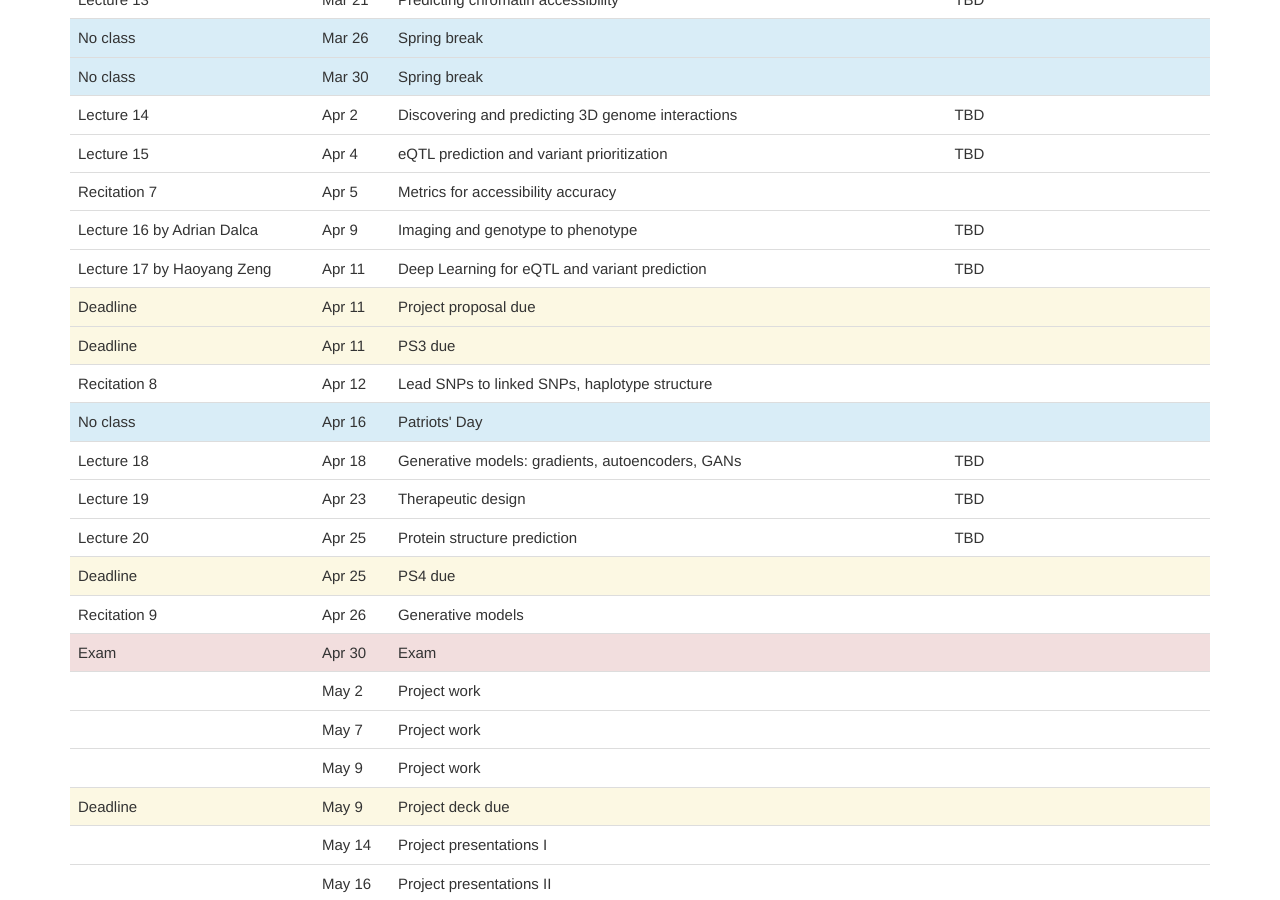
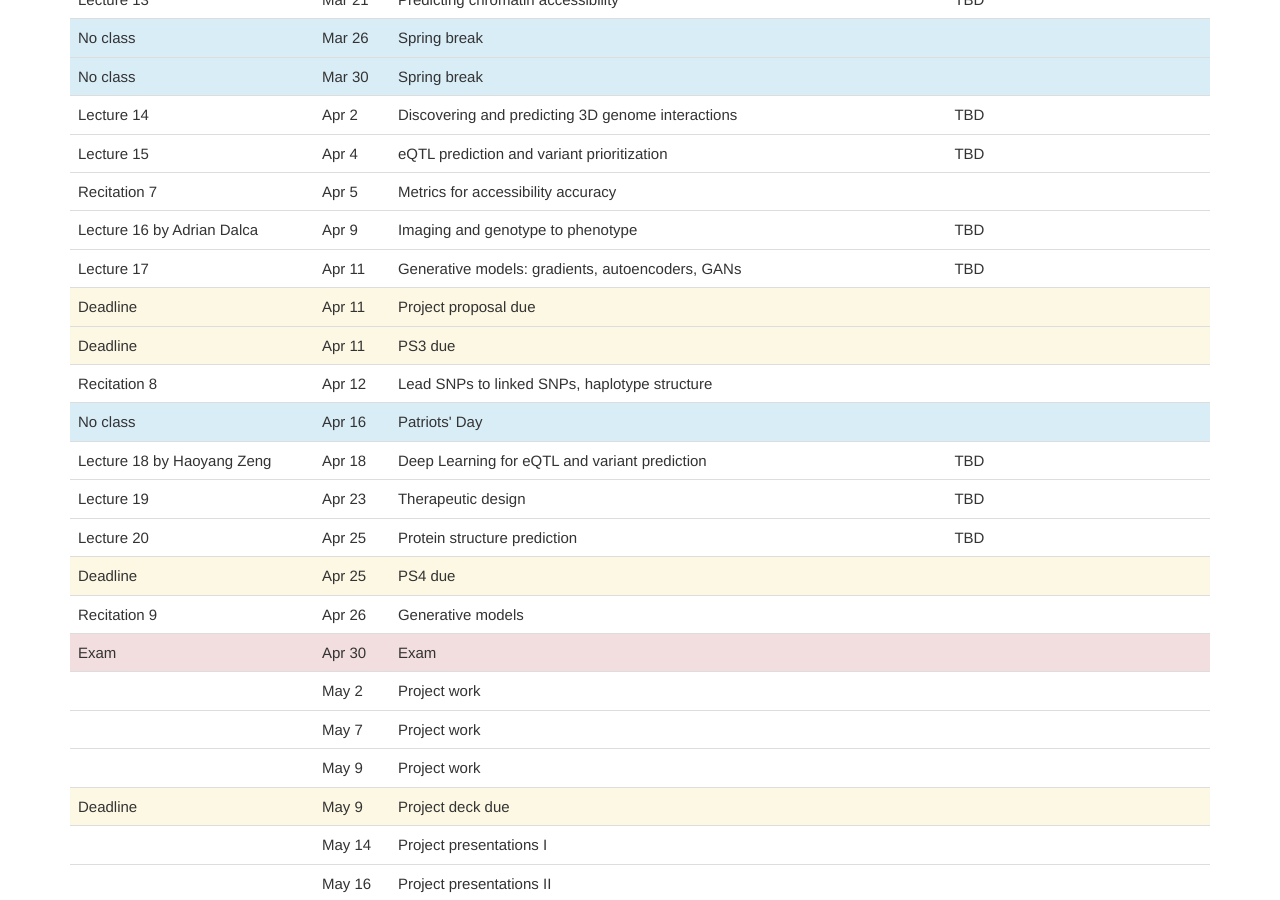
Before and after one commit to mit6874/mit6874.github.io, a Jekyll site: the page built from index.html, in a window 1280 px wide and 900 px high, scrolled down 1375 px. Built offline with Jekyll 4.4.1, drawn with Linux system fonts in a browser that asks for light colours; nearby versions of some CDN libraries; part of the change alters nothing that is shown.

```diff
--- a/index.html
+++ b/index.html
@@ -219,9 +219,9 @@ layout: default
             <td></td>
         </tr>
         <tr>
-            <td>Lecture 17 by Haoyang Zeng</td>
+            <td>Lecture 17</td>
             <td>Apr 11</td>
-            <td>Deep Learning for eQTL and variant prediction</td>
+            <td>Generative models: gradients, autoencoders, GANs</td>
             <td>TBD</td>
             <td></td>
         </tr>
@@ -254,9 +254,9 @@ layout: default
             <td></td>
         </tr>
         <tr>
-            <td>Lecture 18</td>
+            <td>Lecture 18 by Haoyang Zeng</td>
             <td>Apr 18</td>
-            <td>Generative models: gradients, autoencoders, GANs</td>
+            <td>Deep Learning for eQTL and variant prediction</td>
             <td>TBD</td>
             <td></td>
         </tr>
```
